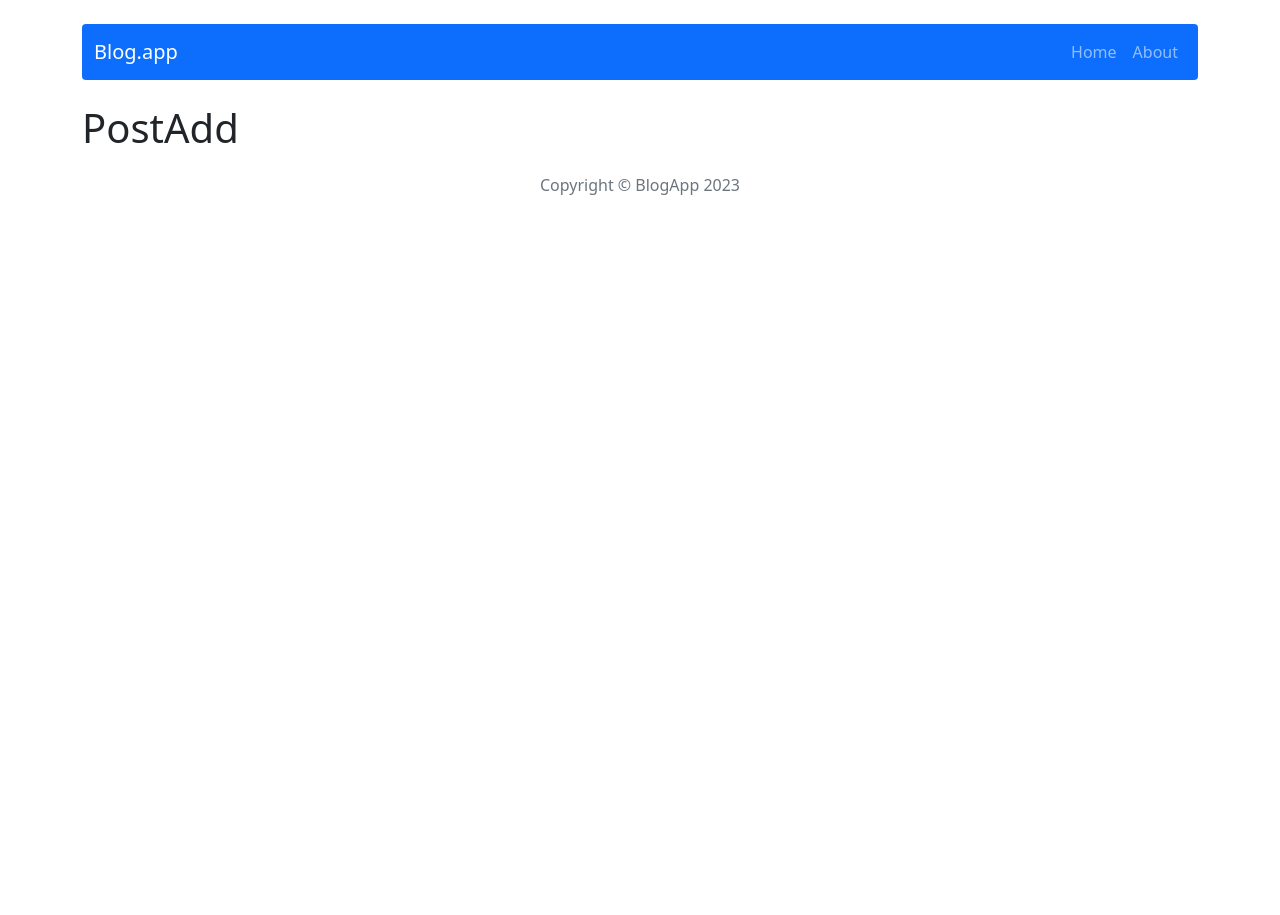
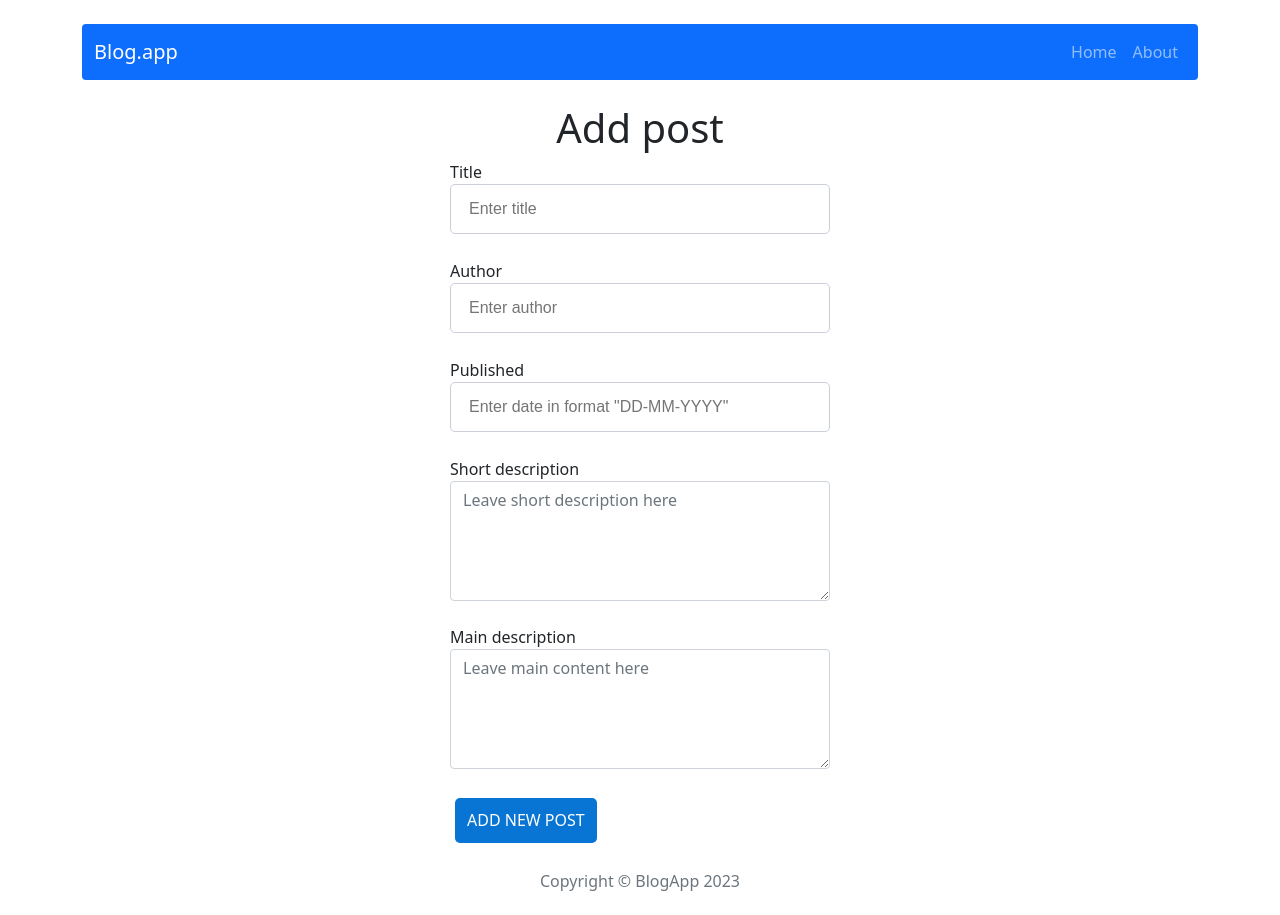
Before and after one commit to stanleyoos/Blog-app, a React (Create React App) app: page /post/add in a window 1280 px wide. Before the commit the page ends 800 px from the top, so only its background shows below. Built offline with nearby package versions, Linux system fonts and the light colour scheme.

Commit message:
Add form to new component AddPostForm, now it is possible to add new posts

```diff
--- a/package.json
+++ b/package.json
@@ -20,6 +20,7 @@
     "redux": "4.1.2",
     "redux-devtools-extension": "2.13.9",
     "sass": "1.43.4",
+    "shortid": "^2.2.16",
     "typescript": "^4.9.5",
     "web-vitals": "^2.1.4"
   },
@@ -46,5 +47,8 @@
       "last 1 firefox version",
       "last 1 safari version"
     ]
+  },
+  "devDependencies": {
+    "@types/shortid": "0.0.29"
   }
 }
--- /dev/null
+++ b/src/components/common/Button/Button.scss
@@ -0,0 +1,37 @@
+@import '../../../styles/settings.scss';
+
+.button {
+  min-width: 80px;
+  background: rgb(8, 116, 211);
+  border: 0;
+  color: $color-light;
+  text-align: center;
+  line-height: 1.3;
+  padding: $base-size;
+  margin: 5px;
+  border-radius: $radius;
+  cursor: pointer;
+  font-weight: 400;
+  text-transform: uppercase;
+  transition: $transition;
+
+  &:hover {
+    background: darken($color-success, 5%);
+  }
+
+  &.danger {
+    background: $color-warning;
+
+    &:hover {
+      background: darken($color-warning, 5%);
+    }
+  }
+
+  &.transparent {
+    background: transparent;
+
+    &:hover {
+      color: darken($color-light, 20%);
+    }
+  }
+}
--- /dev/null
+++ b/src/components/common/Button/Button.tsx
@@ -0,0 +1,11 @@
+import './Button.scss'
+
+const Button = ({ children, onClick }: any) => {
+  return (
+    <button className="button" onClick={onClick}>
+      {children}
+    </button>
+  )
+}
+
+export default Button
--- /dev/null
+++ b/src/components/common/TextInput/TextInput.scss
@@ -0,0 +1,13 @@
+@import '../../../styles/settings.scss';
+
+.input {
+  display: block;
+  min-width: 380px;
+  background: $color-light;
+  border: 1px solid lighten($color-dark, 60%);
+  padding: $base-size ($base-size * 1.5);
+  margin: 0 0 $base-size 0;
+  font-family: $font-text;
+  border-radius: $radius;
+  margin-bottom: 25px;
+}
--- /dev/null
+++ b/src/components/common/TextInput/TextInput.tsx
@@ -0,0 +1,15 @@
+import './TextInput.scss'
+
+const TextInput = ({ placeholder, value, onChange }: any) => {
+  return (
+    <input
+      className="input"
+      type="text"
+      placeholder={placeholder}
+      value={value}
+      onChange={onChange}
+    />
+  )
+}
+
+export default TextInput
--- /dev/null
+++ b/src/components/features/AddPostForm/AddPostForm.tsx
@@ -0,0 +1,76 @@
+import { useState } from 'react'
+import Button from '../../common/Button/Button'
+import TextInput from '../../common/TextInput/TextInput'
+import Form from 'react-bootstrap/Form'
+import { addPost } from '../../../redux/subreducers/postReducer'
+import { useDispatch } from 'react-redux'
+import { useNavigate } from 'react-router-dom'
+
+const AddPostForm = () => {
+  const dispatch = useDispatch()
+  const navigate = useNavigate()
+  const [title, setTitle] = useState('')
+  const [author, setAuthor] = useState('')
+  const [publishedDate, setPublishedDate] = useState('')
+  const [shortDescription, setShortDescription] = useState('')
+  const [content, setContent] = useState('')
+
+  const handleAddPost = () => {
+    dispatch(
+      addPost({
+        title,
+        author,
+        publishedDate,
+        shortDescription,
+        content,
+      })
+    )
+    navigate('/')
+  }
+  return (
+    <div className="d-flex justify-content-center">
+      <div className="d-block">
+        <label>Title</label>
+        <TextInput
+          placeholder="Enter title"
+          value={title}
+          onChange={(e: any) => setTitle(e.target.value)}
+        />
+        <label>Author</label>
+        <TextInput
+          placeholder="Enter author"
+          value={author}
+          onChange={(e: any) => setAuthor(e.target.value)}
+        />
+        <label>Published</label>
+
+        <TextInput
+          placeholder='Enter date in format "DD-MM-YYYY"'
+          value={publishedDate}
+          onChange={(e: any) => setPublishedDate(e.target.value)}
+        />
+        <label>Short description</label>
+        <Form.Control
+          as="textarea"
+          className="mb-4"
+          placeholder="Leave short description here"
+          style={{ height: '120px' }}
+          value={shortDescription}
+          onChange={(e: any) => setShortDescription(e.target.value)}
+        />
+        <label>Main description</label>
+        <Form.Control
+          as="textarea"
+          className="mb-4"
+          placeholder="Leave main content here"
+          style={{ height: '120px' }}
+          value={content}
+          onChange={(e: any) => setContent(e.target.value)}
+        />
+        <Button onClick={handleAddPost}>Add new post</Button>
+      </div>
+    </div>
+  )
+}
+
+export default AddPostForm
--- a/src/components/features/Post/Post.tsx
+++ b/src/components/features/Post/Post.tsx
@@ -7,7 +7,6 @@ const Post = ({
   id,
   title,
   shortDescription,
-  content,
   publishedDate,
   author,
 }: PostInterface) => {
--- a/src/components/pages/PostAdd/PostAdd.tsx
+++ b/src/components/pages/PostAdd/PostAdd.tsx
@@ -1,5 +1,12 @@
+import AddPostForm from '../../features/AddPostForm/AddPostForm'
+
 const PostAdd = () => {
-  return <h1>PostAdd</h1>
+  return (
+    <>
+      <h1 className="text-center">Add post</h1>
+      <AddPostForm />
+    </>
+  )
 }
 
 export default PostAdd
--- a/src/components/pages/SinglePost/SinglePost.tsx
+++ b/src/components/pages/SinglePost/SinglePost.tsx
@@ -1,5 +1,76 @@
+import { useSelector, useDispatch } from 'react-redux'
+import { getSinglePost } from '../../../redux/subreducers/postReducer'
+import { Navigate, useParams } from 'react-router-dom'
+import Button from 'react-bootstrap/Button'
+import Modal from 'react-bootstrap/Modal'
+import { Link } from 'react-router-dom'
+import Card from 'react-bootstrap/Card'
+import { useState } from 'react'
+import { deletePost } from '../../../redux/subreducers/postReducer'
+
 const SinglePost = () => {
-  return <h1>SinglePost</h1>
+  const dispatch = useDispatch()
+  const [showModal, setShowModal] = useState(false)
+  const { id } = useParams()
+  const post = useSelector((state) => getSinglePost(state, id))
+  const handleDelete = () => {
+    dispatch(deletePost(id))
+    setShowModal(false)
+  }
+  if (!post) return <Navigate to={'/'} />
+  return (
+    <div className="d-flex justify-content-center">
+      <Card className="mx-3 my-2 " style={{ width: '40rem' }}>
+        <Card.Body>
+          <div className="d-flex justify-content-between">
+            <Card.Title className="mb-4">{post.title}</Card.Title>
+            <div>
+              <Link
+                className="text-decoration-none mr-5"
+                to={`/post/edit/${id}`}
+              >
+                <Button className="text-primary" variant="light">
+                  Edit
+                </Button>
+              </Link>
+
+              <Button
+                onClick={() => setShowModal(!showModal)}
+                variant="light"
+                className="text-danger"
+              >
+                Delete
+              </Button>
+            </div>
+          </div>
+          <p className="mb-1 p-0">
+            <strong>Author: </strong>
+            {post.author}
+          </p>
+          <p className="m-0 p-0">
+            <strong>Published: </strong>
+            {post.publishedDate}
+          </p>
+          <Card.Text className="my-4">{post.content}</Card.Text>
+        </Card.Body>
+      </Card>
+
+      <Modal show={showModal} onHide={() => setShowModal(!showModal)}>
+        <Modal.Header closeButton>
+          <Modal.Title>Delete post</Modal.Title>
+        </Modal.Header>
+        <Modal.Body>Are you sure to delete this post?</Modal.Body>
+        <Modal.Footer>
+          <Button variant="secondary" onClick={() => setShowModal(!showModal)}>
+            Cancel
+          </Button>
+          <Button variant="danger" onClick={handleDelete}>
+            Delete
+          </Button>
+        </Modal.Footer>
+      </Modal>
+    </div>
+  )
 }
 
 export default SinglePost
--- a/src/redux/subreducers/postReducer.ts
+++ b/src/redux/subreducers/postReducer.ts
@@ -1,12 +1,26 @@
+import shortid from 'shortid'
+
 // selectors
 export const getAllPosts = (state: any) => state.posts
+
+export const getSinglePost = (state: any, id: string | undefined) =>
+  state.posts.filter((post: any) => post.id === id)[0]
 // actions
+
+export const deletePost = (payload: any) => ({ type: DELETE_POST, payload })
+export const addPost = (payload: any) => ({ type: ADD_POST, payload })
 
 const createActionName = (actionName: string): string =>
   `app/posts/${actionName}`
+const DELETE_POST = createActionName('DELETE_POST')
+const ADD_POST = createActionName('ADD_POST')
 
 const postsReducer = (statePart = [], action: any): any => {
   switch (action.type) {
+    case DELETE_POST:
+      return statePart.filter((post: any) => post.id !== action.payload)
+    case ADD_POST:
+      return [...statePart, { ...action.payload, id: shortid() }]
     default:
       return statePart
   }
--- /dev/null
+++ b/src/styles/settings.scss
@@ -0,0 +1,10 @@
+$color-light: #fff;
+$color-dark: #2f3542;
+$color-success: #26de81;
+$color-warning: #e1644e;
+
+$font-text: 'Poppins', sans-serif;
+
+$radius: 5px;
+$base-size: 12px;
+$transition: all 0.5s;
```
Also changed, not shown: 2 other files (tests, documents, lock files or other folders).
